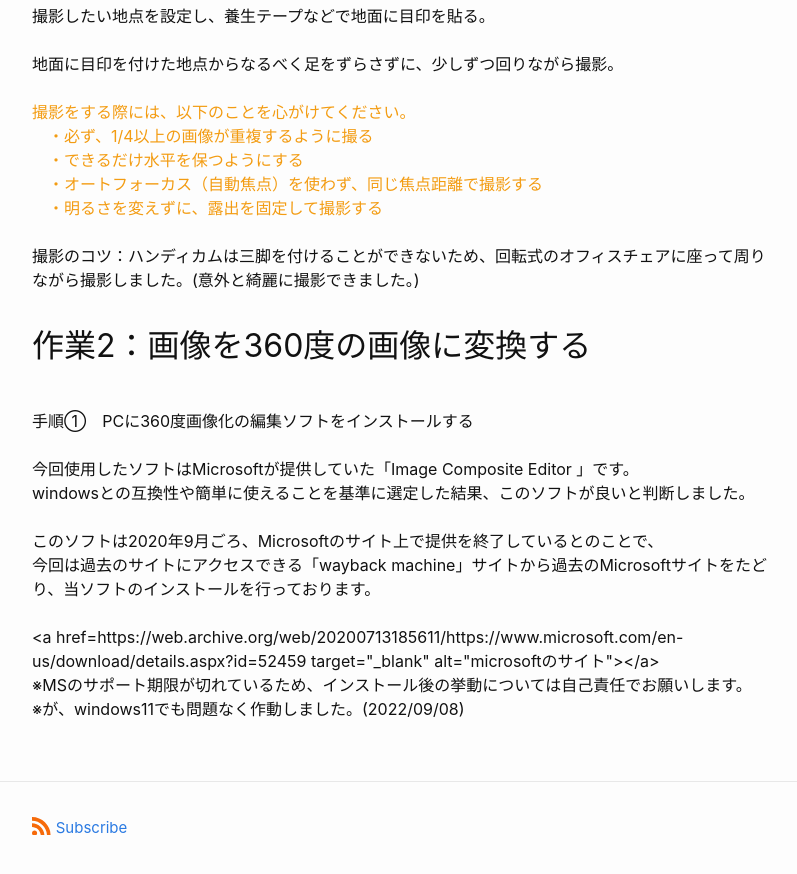
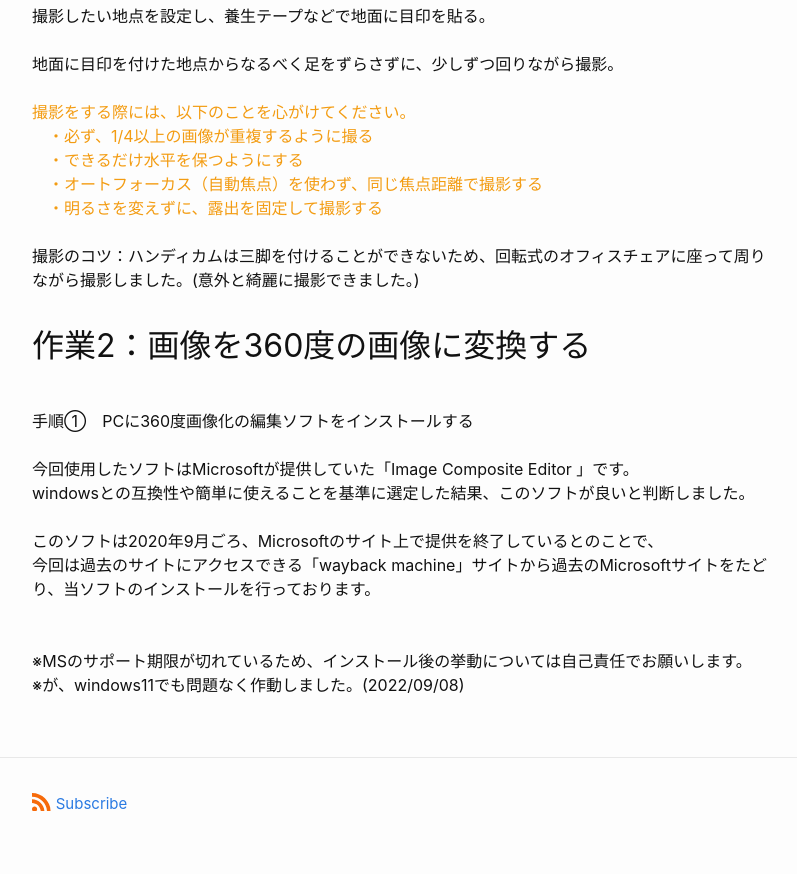
Before and after one commit to mocha-kanano/SHIORI.github.io, a Jekyll site: the page built from _posts/2022-10-19-super-short-article.md, in a window 1280 px wide and 900 px high, scrolled down 2282 px. Shown: the top 874 px of the window, without its empty margins (238-1035 px from the left). Built offline with Jekyll 4.4.1, drawn with Linux system fonts in a browser that asks for light colours; some of the changed text lies outside the part shown.

Commit message:
Update 2022-10-19-super-short-article.md

```diff
--- a/_posts/2022-10-19-super-short-article.md
+++ b/_posts/2022-10-19-super-short-article.md
@@ -27,7 +27,7 @@ categories: Google
 <br>
 <iframe src="https://www.google.com/maps/embed?pb=!4v1666868442037!6m8!1m7!1sF8cOJUZOc9M6hTa-fGfCOg!2m2!1d35.67871255332661!2d139.7445867327241!3f230.25!4f-14.079999999999998!5f0.7820865974627469" width="400" height="250" style="border:0;" allowfullscreen="" loading="lazy" referrerpolicy="no-referrer-when-downgrade"></iframe><br>
 Googleストリートビューについて詳しく知りたい方はこちら⤵︎<br>
-<a href=https://support.google.com/maps/answer/3402585?hl=ja target="_blank"></a>
+<a href="https://support.google.com/maps/answer/3402585?hl=ja" target="_blank"></a>
 <br>
 Googleストリートビューの機能を使うことで、自宅にいながらも図書館にいるような感覚を味わうことができ、<br>
 コロナ禍における図書館の案内や、アクセスが不便な図書館を広報するなど様々な使い方ができると思います。
@@ -76,6 +76,6 @@ windowsとの互換性や簡単に使えることを基準に選定した結果
 このソフトは2020年9月ごろ、Microsoftのサイト上で提供を終了しているとのことで、<br>
 今回は過去のサイトにアクセスできる「wayback machine」サイトから過去のMicrosoftサイトをたどり、当ソフトのインストールを行っております。<br>
 <br>
-<a href=https://web.archive.org/web/20200713185611/https://www.microsoft.com/en-us/download/details.aspx?id=52459 target="_blank" alt="microsoftのサイト"></a><br>
+<a href="https://web.archive.org/web/20200713185611/https://www.microsoft.com/en-us/download/details.aspx?id=52459" target="_blank" alt="microsoftのサイト"></a><br>
 ※MSのサポート期限が切れているため、インストール後の挙動については自己責任でお願いします。<br>
 ※が、windows11でも問題なく作動しました。(2022/09/08)
```
